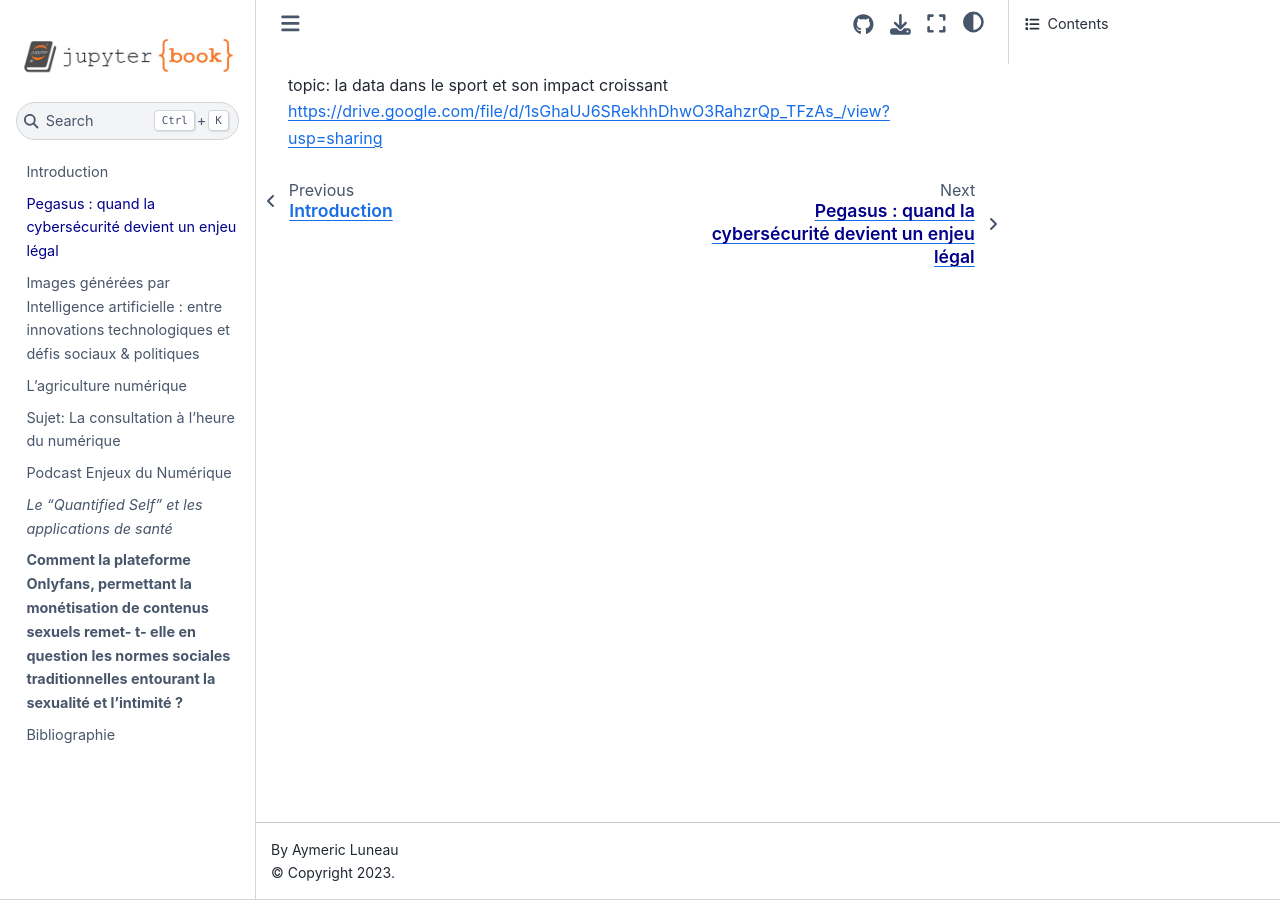
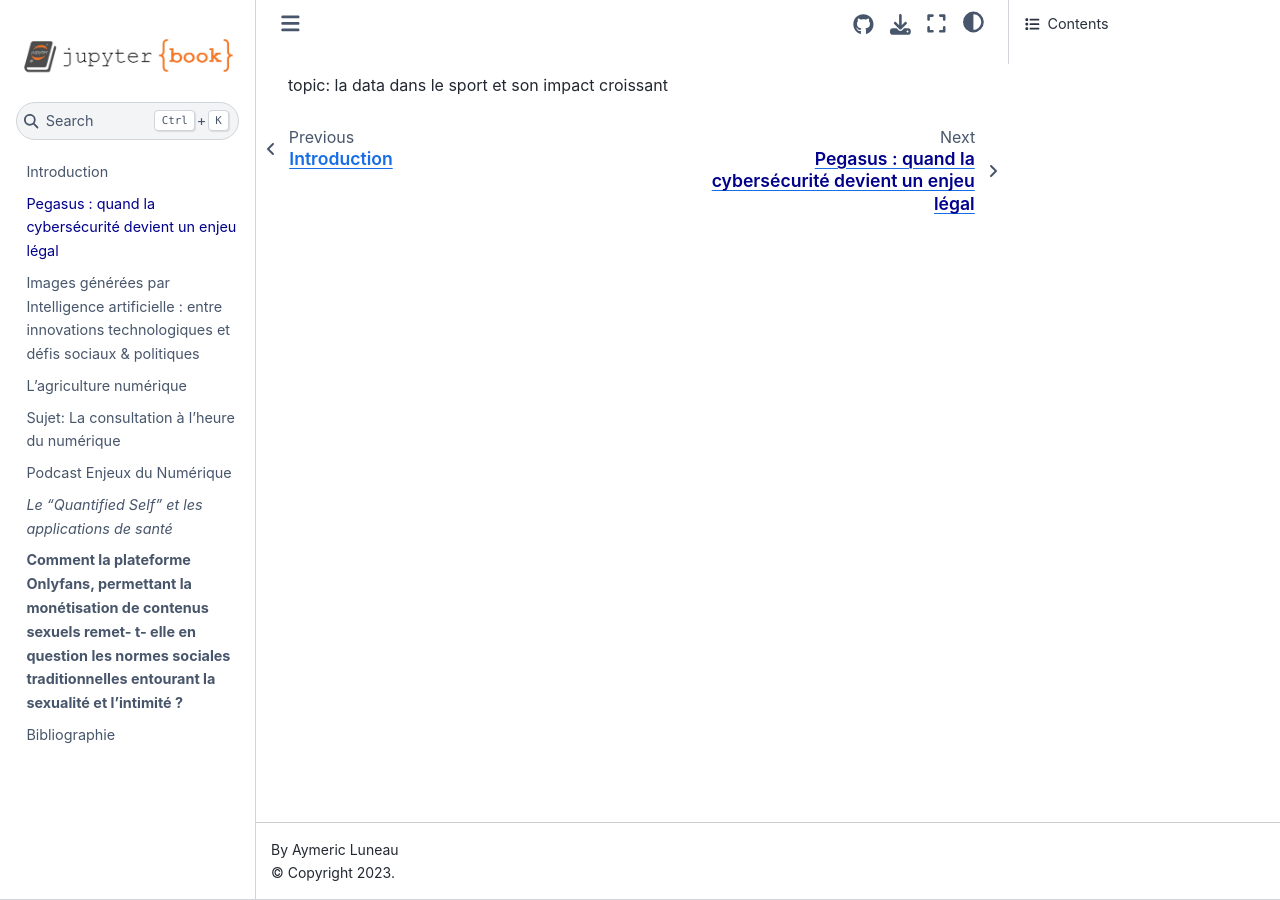
Before and after one commit to luneauaymeric/digital_culture_collective_page, a Jupyter Book: the page built from data_sport/data_sport.md, in a window 1280 px wide. Built offline with Jupyter Book 1.0.4 settings and Sphinx 7.4.7 and the Sphinx Book theme 1.1.4, drawn with Linux system fonts in a browser that asks for light colours; part of the change alters nothing that is shown.

Commit message:
Update data_sport.md

```diff
--- a/data_sport/data_sport.md
+++ b/data_sport/data_sport.md
@@ -1,2 +1 @@
 topic: la data dans le sport et son impact croissant
-https://drive.google.com/file/d/1sGhaUJ6SRekhhDhwO3RahzrQp_TFzAs_/view?usp=sharing
```
